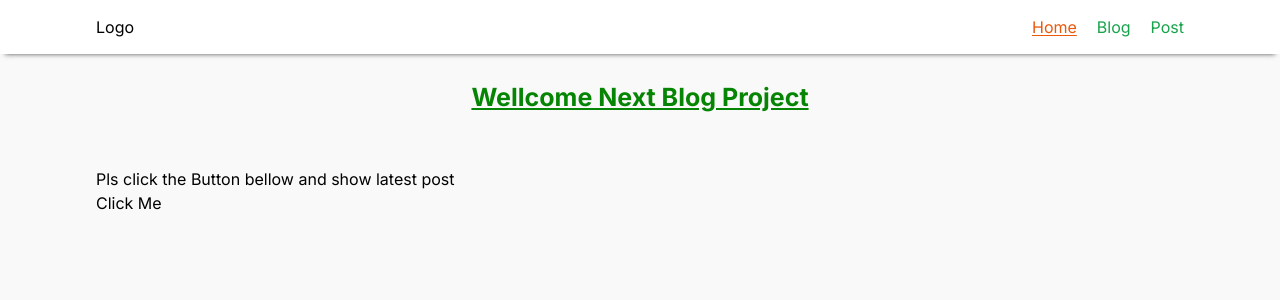
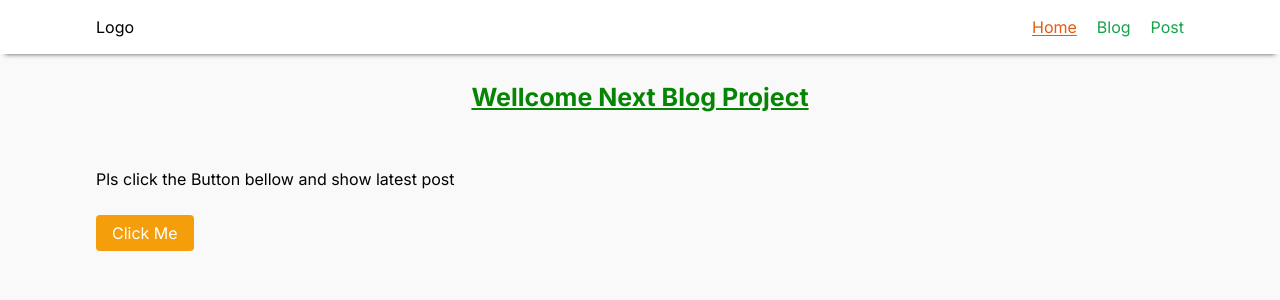
Before and after one commit to abdulhay103/blog-project-module11, a Next.js app: page / in a window 1280 px wide. Shown: the top 300 px of the page. Built offline with nearby package versions, Linux system fonts and the light colour scheme.

Commit message:
build erron done

```diff
--- a/app/home.module.css
+++ b/app/home.module.css
@@ -15,3 +15,7 @@ text-decoration: underline;
     justify-content: center;
     padding-top: 50px;
 }
+
+.contentsBtn{
+    margin-top: 30px;
+}
--- a/app/page.js
+++ b/app/page.js
@@ -14,7 +14,12 @@ const page = () => {
           <h1>Pls click the Button bellow and show latest post</h1>
         </div>
         <div className={styles.contentsBtn}>
-          <Link href="/blog">Click Me</Link>
+          <Link
+            className=" py-2 px-4 bg-amber-500 rounded text-white"
+            href="/blog"
+          >
+            Click Me
+          </Link>
         </div>
       </div>
     </main>
```
